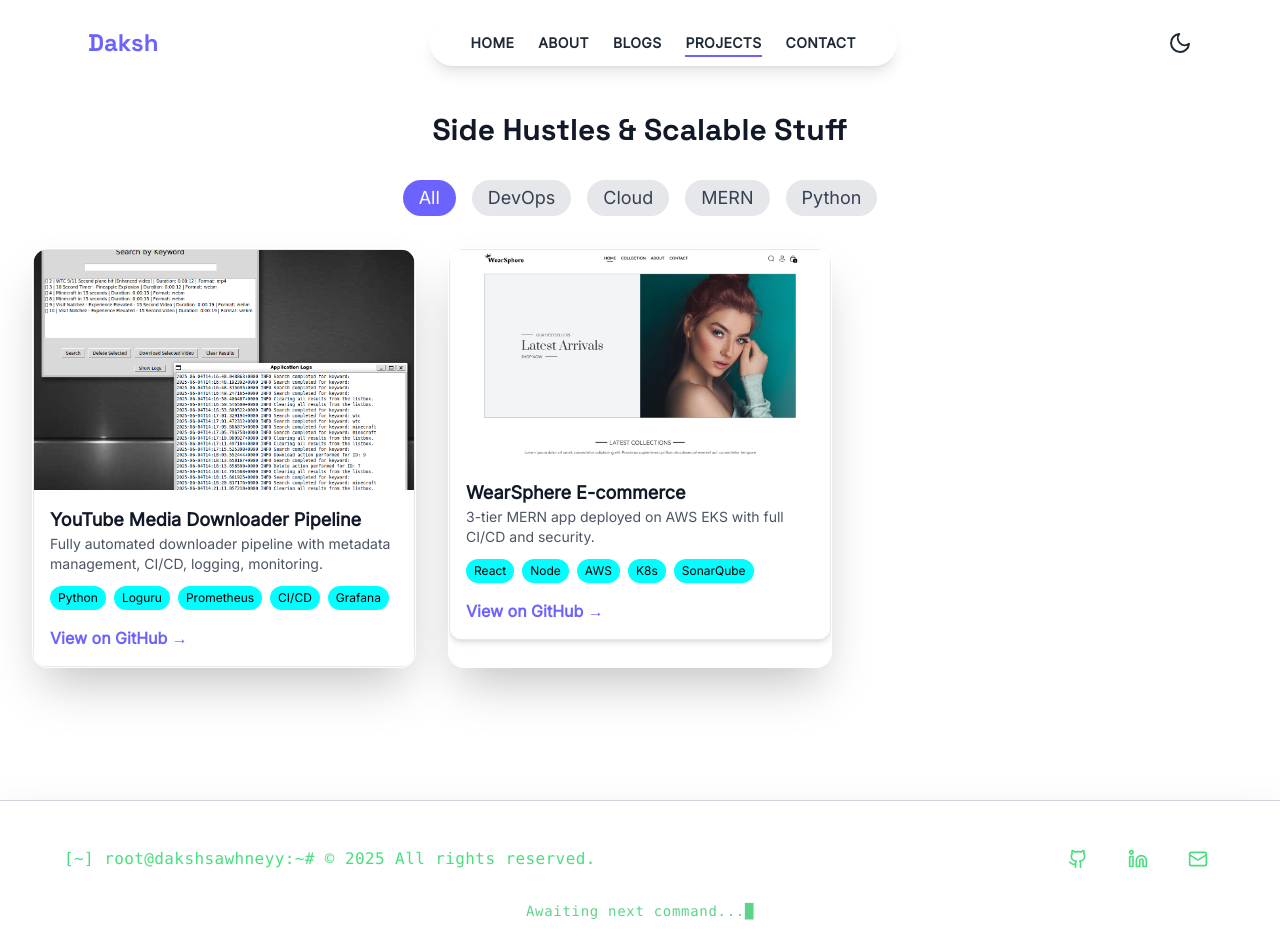
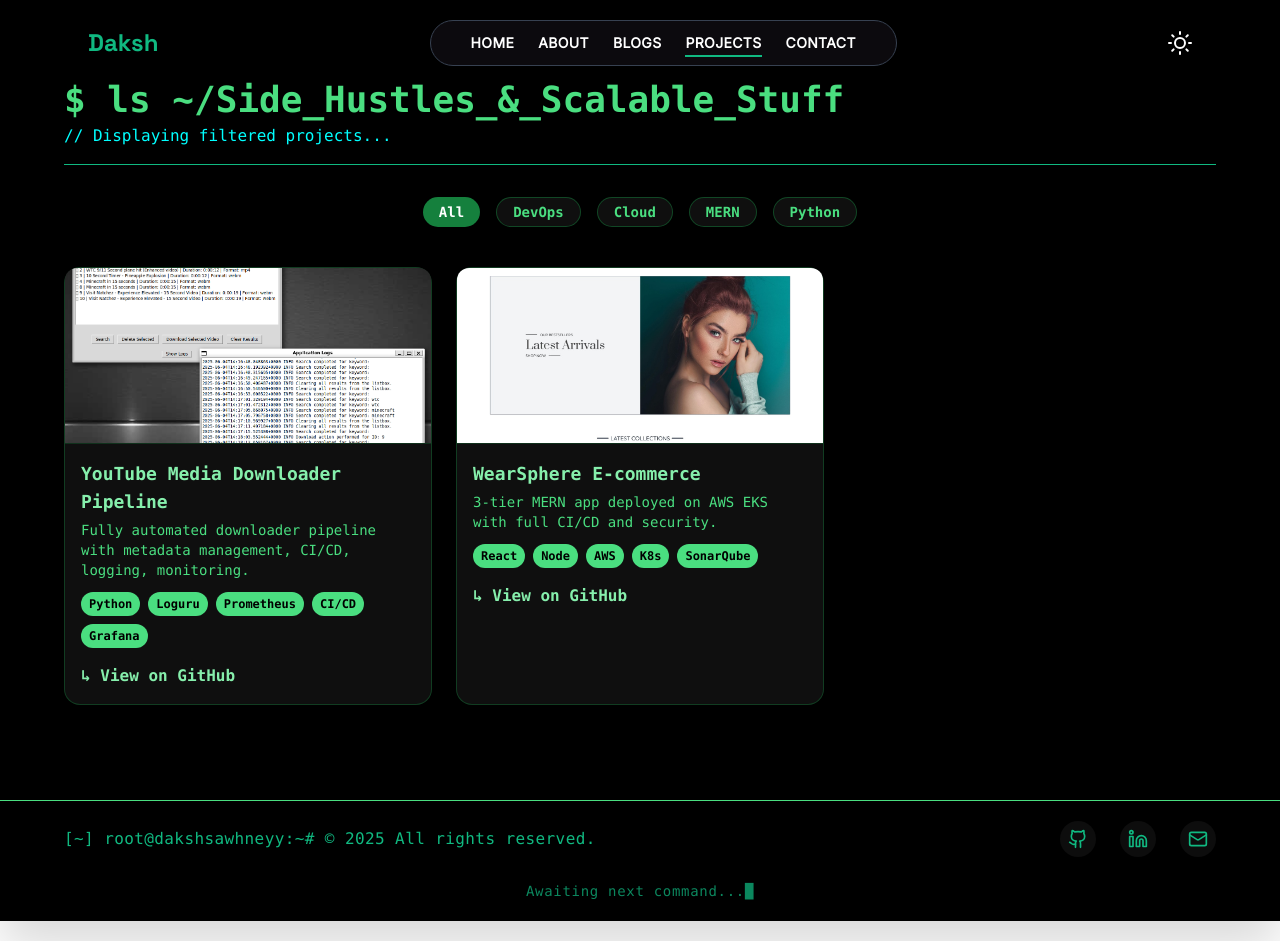
Before and after one commit to dakshsawhneyy/Daksh-Portfolio, a React (Vite) app in the folder Frontend/: page /projects in a window 1280 px wide. Built offline with nearby package versions, Linux system fonts and the light colour scheme.

Commit message:
Light Mode UI Changed

```diff
--- a/Frontend/package.json
+++ b/Frontend/package.json
@@ -10,6 +10,7 @@
     "preview": "vite preview"
   },
   "dependencies": {
+    "clsx": "^2.1.1",
     "framer-motion": "^12.18.1",
     "graphql-request": "^7.2.0",
     "lottie": "^0.0.1",
--- a/Frontend/src/App.jsx
+++ b/Frontend/src/App.jsx
@@ -5,18 +5,26 @@ import Navbar from "./components/Navbar"
 import Projects from "./pages/Projects"
 import Blog from "./pages/Blog"
 import Contact from "./pages/Contact"
-import { useState } from "react"
+import { useEffect, useState } from "react"
 import Footer from "./components/Footer"
 
 const App = () => {
 
-  const [darkMode, setDarkMode] = useState(false)
+  const [darkMode, setDarkMode] = useState(true)
 
   // Toggle dark mode
   const toggleDarkMode = () => {
       document.documentElement.classList.toggle("dark")
       setDarkMode(!darkMode)
   }
+
+  useEffect(() => {
+    if(darkMode){
+      document.documentElement.classList.add("dark")
+    }else{
+      document.documentElement.classList.remove("dark")
+    }
+  },[darkMode])
 
   return (
     <div>
--- a/Frontend/src/components/Footer.jsx
+++ b/Frontend/src/components/Footer.jsx
@@ -6,16 +6,16 @@ const Footer = () => {
   const currentYear = new Date().getFullYear()
 
   return (
-    <footer className="backdrop-blur-md bg-white dark:bg-black border-t border-white/10 text-green-400 font-mono px-6 pt-10 pb-20 md:pb-5 sm:pb-10 drop-shadow-2xl border-t-gray-300 dark:border-t-green-400">
+    <footer className="backdrop-blur-md bg-white dark:bg-black border-t border-white/10 text-primary dark:text-success font-mono px-6 pt-5 pb-20 md:pb-5 sm:pb-10 drop-shadow-2xl border-t-gray-300 dark:border-t-green-400">
       <div className="max-w-6xl mx-auto flex flex-col md:flex-row justify-between items-center gap-6">
 
         {/* Hacker Style Terminal Text */}
-        <motion.p initial={{ opacity: 0 }} whileInView={{ opacity: 1 }} transition={{ delay: 0.2 }} className="text-sm sm:text-base tracking-wide text-green-400 ">
+        <motion.p initial={{ opacity: 0 }} whileInView={{ opacity: 1 }} transition={{ delay: 0.2 }} className="text-sm sm:text-base tracking-wide text-primary dark:text-success ">
           [~] root@dakshsawhneyy:~# © {currentYear} All rights reserved.
         </motion.p>
 
         {/* Glassy Icon Row */}
-        <motion.div initial={{ opacity: 0 }} whileInView={{ opacity: 1 }} transition={{ delay: 0.4 }} className="flex gap-6 text-green-400" >
+        <motion.div initial={{ opacity: 0 }} whileInView={{ opacity: 1 }} transition={{ delay: 0.4 }} className="flex gap-6 text-primary dark:text-success" >
           <a href="https://github.com/dakshsawhneyy" target="_blank" className="p-2 bg-white/10 dark:bg-white/5 rounded-full backdrop-blur-md transition hover:scale-110 hover:drop-shadow-[0_0_6px_rgba(0,255,0,0.8)]" >
             <Github size={20} />
           </a>
@@ -29,7 +29,7 @@ const Footer = () => {
       </div>
 
       {/* Blinking Cursor */}
-      <div className="mt-6 text-center text-green-500 text-xs tracking-wider sm:text-sm">
+      <div className="mt-6 text-center text-primary dark:text-success text-xs tracking-wider sm:text-sm">
         <span className="animate-pulse">Awaiting next command...<span className=''>█</span></span>
       </div>
     </footer>
--- a/Frontend/src/components/Navbar.jsx
+++ b/Frontend/src/components/Navbar.jsx
@@ -36,15 +36,15 @@ const Navbar = ({darkMode, setDarkMode, toggleDarkMode}) => {
         <>
             <nav className="hidden md:flex fixed top-5 left-1/2 -translate-x-1/2 z-50 max-w-6xl w-full px-6 justify-between items-center">
                     {/* Logo */}
-                    <Link to="/" className={`text-2xl font-grotesk font-bold text-primary transition-all duration-300 ${showExtras ? "opacity-100 scale-100" : "opacity-0 scale-90 pointer-events-none"}`}>Daksh</Link>
+                    <Link to="/" className={`text-2xl font-grotesk font-bold text-primary dark:text-success transition-all duration-300 ${showExtras ? "opacity-100 scale-100" : "opacity-0 scale-90 pointer-events-none"}`}>Daksh</Link>
 
                     {/* Nav Links */}
                     <div className="flex gap-6 px-10 py-3 backdrop-blur-md bg-white/30 dark:bg-bgDark/40 shadow-lg rounded-full border border-white/20 dark:border-gray-700 transition-all duration-300">
-                        <Link to="/" className={`relative text-sm font-semibold uppercase tracking-wide ${isActive("/") ? "text-primary" : "text-gray-800 dark:text-white hover:text-primary"}  transition-all duration-300`}>Home <span className={`absolute left-0 -bottom-1 h-0.5 w-0 bg-primary transition-all duration-300 ${location.pathname === "/" ? "w-full" : "group-hover:w-full"}`}></span></Link>
-                        <Link to="/about" className={`relative text-sm font-semibold uppercase tracking-wide ${isActive("/about") ? "text-primary" : "text-gray-800 dark:text-white hover:text-primary"} transition-all duration-300`}>About <span className={`absolute left-0 -bottom-1 h-0.5 w-0 bg-primary transition-all duration-300 ${location.pathname === "/about" ? "w-full" : "group-hover:w-full"}`}></span></Link>
-                        <Link to="/blog" className={`relative text-sm font-semibold uppercase tracking-wide ${isActive("/blog") ? "text-primary" : "text-gray-800 dark:text-white hover:text-primary"} transition-all duration-300`}>Blogs <span className={`absolute left-0 -bottom-1 h-0.5 w-0 bg-primary transition-all duration-300 ${location.pathname === "/blog" ? "w-full" : "group-hover:w-full"}`}></span></Link>
-                        <Link to="/projects" className={`relative text-sm font-semibold uppercase tracking-wide ${isActive("/projects") ? "text-primary" : "text-gray-800 dark:text-white hover:text-primary"} transition-all duration-300`}>Projects <span className={`absolute left-0 -bottom-1 h-0.5 w-0 bg-primary transition-all duration-300 ${location.pathname === "/projects" ? "w-full" : "group-hover:w-full"}`}></span></Link>
-                        <Link to="/contact" className={`relative text-sm font-semibold uppercase tracking-wide ${isActive("/contact") ? "text-primary" : "text-gray-800 dark:text-white hover:text-primary"} transition-all duration-300`}>Contact <span className={`absolute left-0 -bottom-1 h-0.5 w-0 bg-primary transition-all duration-300 ${location.pathname === "/contact" ? "w-full" : "group-hover:w-full"}`}></span></Link>
+                        <Link to="/" className={`relative text-sm font-semibold uppercase tracking-wide ${isActive("/") ? "text-primary" : "text-gray-800 dark:text-white hover:text-primary"}  transition-all duration-300`}>Home <span className={`absolute left-0 -bottom-1 h-0.5 w-0 bg-primary dark:bg-success transition-all duration-300 ${location.pathname === "/" ? "w-full" : "group-hover:w-full"}`}></span></Link>
+                        <Link to="/about" className={`relative text-sm font-semibold uppercase tracking-wide ${isActive("/about") ? "text-primary" : "text-gray-800 dark:text-white hover:text-primary"} transition-all duration-300`}>About <span className={`absolute left-0 -bottom-1 h-0.5 w-0 bg-primary dark:bg-success transition-all duration-300 ${location.pathname === "/about" ? "w-full" : "group-hover:w-full"}`}></span></Link>
+                        <Link to="/blog" className={`relative text-sm font-semibold uppercase tracking-wide ${isActive("/blog") ? "text-primary" : "text-gray-800 dark:text-white hover:text-primary"} transition-all duration-300`}>Blogs <span className={`absolute left-0 -bottom-1 h-0.5 w-0 bg-primary dark:bg-success transition-all duration-300 ${location.pathname === "/blog" ? "w-full" : "group-hover:w-full"}`}></span></Link>
+                        <Link to="/projects" className={`relative text-sm font-semibold uppercase tracking-wide ${isActive("/projects") ? "text-primary" : "text-gray-800 dark:text-white hover:text-primary"} transition-all duration-300`}>Projects <span className={`absolute left-0 -bottom-1 h-0.5 w-0 bg-primary dark:bg-success transition-all duration-300 ${location.pathname === "/projects" ? "w-full" : "group-hover:w-full"}`}></span></Link>
+                        <Link to="/contact" className={`relative text-sm font-semibold uppercase tracking-wide ${isActive("/contact") ? "text-primary" : "text-gray-800 dark:text-white hover:text-primary"} transition-all duration-300`}>Contact <span className={`absolute left-0 -bottom-1 h-0.5 w-0 bg-primary dark:bg-success transition-all duration-300 ${location.pathname === "/contact" ? "w-full" : "group-hover:w-full"}`}></span></Link>
                     </div>
 
                     {/* Dark Mode Button */}
@@ -54,7 +54,7 @@ const Navbar = ({darkMode, setDarkMode, toggleDarkMode}) => {
             </nav>
 
             {/* For Mobile Screen */}
-            <nav className='md:hidden fixed bottom-4 left-1/2 transform -translate-x-1/2 bg-white/30 dark:bg-bgDark/30 backdrop-blur-xl shadow-lg rounded-full px-6 py-3 z-50 flex items-center justify-between gap-6'>
+            <nav className='md:hidden fixed bottom-4 left-1/2 transform -translate-x-1/2 bg-white/30 dark:bg-bgDark/30 backdrop-blur-3xl shadow-lg rounded-full px-6 py-3 z-50 flex items-center justify-between gap-6'>
                 <div className='flex justify-between items-center gap-6'>
                     <Link to={"/"} className={`text-xl ${isActive("/") ? "text-primary" : "text-gray-800 dark:text-white hover:text-primary"}`}> <FiHome/> </Link>
                     <Link to={"/about"} className={`text-xl ${isActive("/about") ? "text-primary" : "text-gray-800 dark:text-white hover:text-primary"}`}> <FiUser/> </Link>
--- a/Frontend/src/pages/Projects.jsx
+++ b/Frontend/src/pages/Projects.jsx
@@ -4,42 +4,56 @@ import { motion } from "framer-motion"
 import Tilt from 'react-parallax-tilt'
 
 const Projects = () => {
-
-  // Creating use state for fetching projects based on tags
   const [selectedTag, setSelectedTag] = useState("all")
-
   const tags = ["All", "DevOps", "Cloud", "MERN", "Python"]
 
-  const filteredProjects = (selectedTag === "all" ? projects : projects.filter(project => project.category.toLowerCase() === selectedTag))
+  const filteredProjects = (
+    selectedTag === "all" ? projects : projects.filter(project => project.category.toLowerCase() === selectedTag)
+  )
 
   return (
-    <div className='min-h-screen bg-white dark:bg-bgDark px-8 pt-10 md:pt-28'>
-        <h2 className="text-3xl font-grotesk font-bold text-gray-900 dark:text-white mb-8 text-center">Side Hustles & Scalable Stuff</h2>
+    <div className="min-h-screen bg-[#f5f7f8] dark:bg-black text-[#2a5d3c] dark:text-green-400 px-6 md:px-10 py-10 font-mono">
+      {/* Terminal Heading */}
+      <div className="max-w-6xl mx-auto text-left mb-8 md:pt-10">
+        <motion.h2 className="text-xl sm:text-3xl md:text-4xl font-bold text-[#6366F1] dark:text-green-400 terminal-blink" initial={{ opacity: 0 }} animate={{ opacity: 1 }} transition={{ duration: 1 }} >
+          $ ls ~/Side_Hustles_&_Scalable_Stuff
+        </motion.h2>
+        <p className="text-[#475569] dark:text-accent mt-1">// Displaying filtered projects...</p>
+        <hr className="my-4 border-[#6366F1] dark:border-success" />
+      </div>
 
-      {/* Filter Buttons */}
-      <div className='flex justify-center gap-1 sm:gap-4 mb-8'>
+      {/* Filter Tags */}
+      <div className="flex justify-center flex-wrap gap-2 sm:gap-4 mb-10">
         {tags.map(tag => (
-          <button key={tag} onClick={() => setSelectedTag(tag.toLowerCase())} className={`px-4 py-1 rounded-full text-xs sm:text-md md:text-lg md:font-medium ${selectedTag === tag.toLowerCase() ? "bg-primary text-white" : "bg-gray-200 dark:bg-gray-800 text-gray-700 dark:text-white"}`}>{tag}</button>
+          <button key={tag} onClick={() => setSelectedTag(tag.toLowerCase())} className={`px-4 py-1 rounded-full text-sm font-semibold transition-all ${selectedTag === tag.toLowerCase() ? "bg-green-700 text-white" : "bg-[#e0e4e3] dark:bg-[#0f0f0f] text-[#2a5d3c] dark:text-green-400 border border-green-300/30 dark:border-green-700/50" }`} >
+            {tag}
+          </button>
         ))}
       </div>
 
       {/* Project Cards */}
-      <div className='grid md:grid-cols-2 lg:grid-cols-3 gap-8'>
-        {filteredProjects.map((item,index) => (
-          <Tilt key={index} glareEnable glareMaxOpacity={0.2} scale={1.05} transitionSpeed={400} className="relative overflow-hidden rounded-2xl shadow-2xl bg-white/20 dark:bg-white/5 backdrop-blur-lg border border-white/20 dark:border-gray-600/40">
-            <motion.div initial={{ opacity: 0, y: 50 }} whileInView={{ opacity: 1, y: 0 }} transition={{ duration: 0.5 }} className="bg-white dark:bg-gray-900 shadow-md rounded-xl overflow-hidden border border-gray-200 dark:border-gray-700 ">
-              <img src={item.image} alt="project-image" className='w-full md:max-h-60 object-cover' />
-              <div className='p-4'>
-                <h3 className='text-lg font-semibold text-gray-900 dark:text-white'>{item.title}</h3>
-                <p className="text-sm text-gray-600 dark:text-gray-400">{item.description}</p>
-                {/* providing tags */}
-                <div className='flex flex-wrap gap-2 mt-3'>
+      <div className="grid md:grid-cols-2 lg:grid-cols-3 gap-6 max-w-6xl mx-auto">
+        {filteredProjects.map((item, index) => (
+          <Tilt key={index} glareEnable glareMaxOpacity={0.2} scale={1.05} transitionSpeed={400} className="bg-[#fefefe] dark:bg-[#0f0f0f] rounded-2xl border border-green-600/40 dark:border-green-700/40 backdrop-blur-md shadow-xl transition-all" >
+            <motion.div initial={{ opacity: 0, y: 30 }} whileInView={{ opacity: 1, y: 0 }} transition={{ duration: 0.4, delay: index * 0.1 }} className="overflow-hidden rounded-xl" >
+              <img src={item.image} alt="project-img" className="w-full h-44 object-cover border-b border-green-700/30" />
+              <div className="p-4">
+                <h3 className="text-lg font-bold text-[#6366F1] dark:text-green-300 mb-1">{item.title}</h3>
+                <p className="text-sm text-[#475569] dark:text-green-400">{item.description}</p>
+
+                {/* Tags */}
+                <div className="flex flex-wrap gap-2 mt-3">
                   {item.tags.map((tag, ind) => (
-                    <span key={ind} className='text-xs px-2 py-1 bg-accent text-black dark:text-black rounded-full font-medium'>{tag}</span>
+                    <span key={ind} className="text-xs px-2 py-1 bg-green-200 text-green-900 dark:bg-green-400 dark:text-black rounded-full font-bold" >
+                      {tag}
+                    </span>
                   ))}
                 </div>
-                {/* Show on GitHub Icon */}
-                <a href={item.github} target="_blank" className='inline-block mt-4 text-primary font-semibold hover:underline'>View on GitHub →</a>
+
+                {/* GitHub Link */}
+                <a href={item.github} target="_blank" rel="noreferrer" className="inline-block mt-4 text-[#475569] dark:text-green-300 font-semibold hover:underline" >
+                  ↳ View on GitHub
+                </a>
               </div>
             </motion.div>
           </Tilt>
--- a/Frontend/tailwind.config.js
+++ b/Frontend/tailwind.config.js
@@ -10,6 +10,9 @@ export default {
         neonPink: '#D946EF',
         success: '#10B981',
         bgDark: '#1F1B24',
+        rose: { DEFAULT: '#f72585', /* rest... */ },
+        fandango: { DEFAULT: '#b5179e', /* ... */ },
+        grape: { DEFAULT: '#7209b7', /* ... */ },
       },
       fontFamily: {
         inter: ['Inter', 'sans-serif'],
```
Also changed, not shown: Frontend/src/pages/About.jsx (+6 -6 lines), Frontend/src/pages/Blog.jsx (+7 -7 lines), 1 other file (tests, documents, lock files or other folders).
